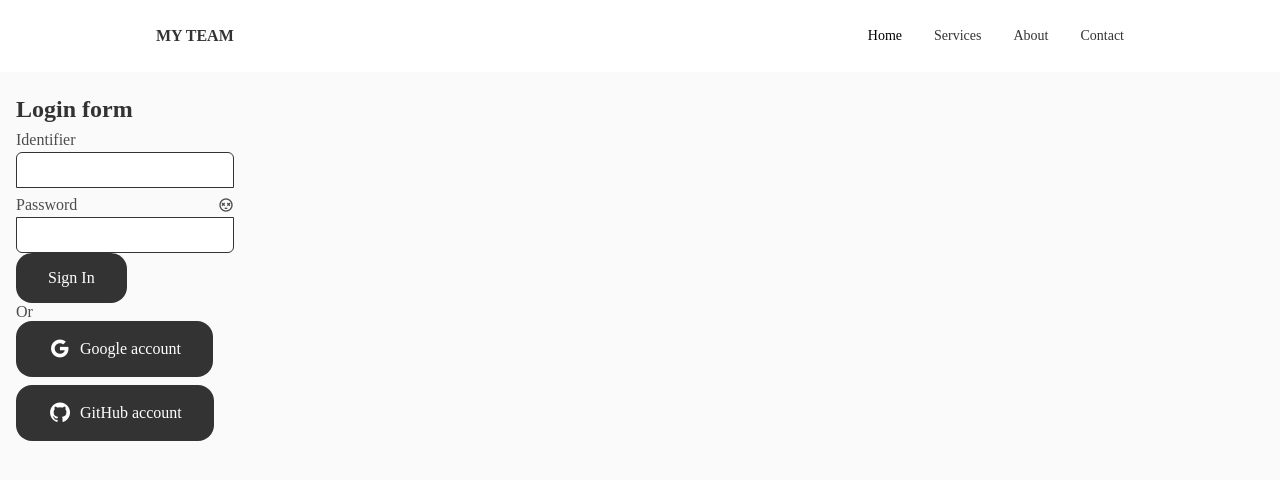
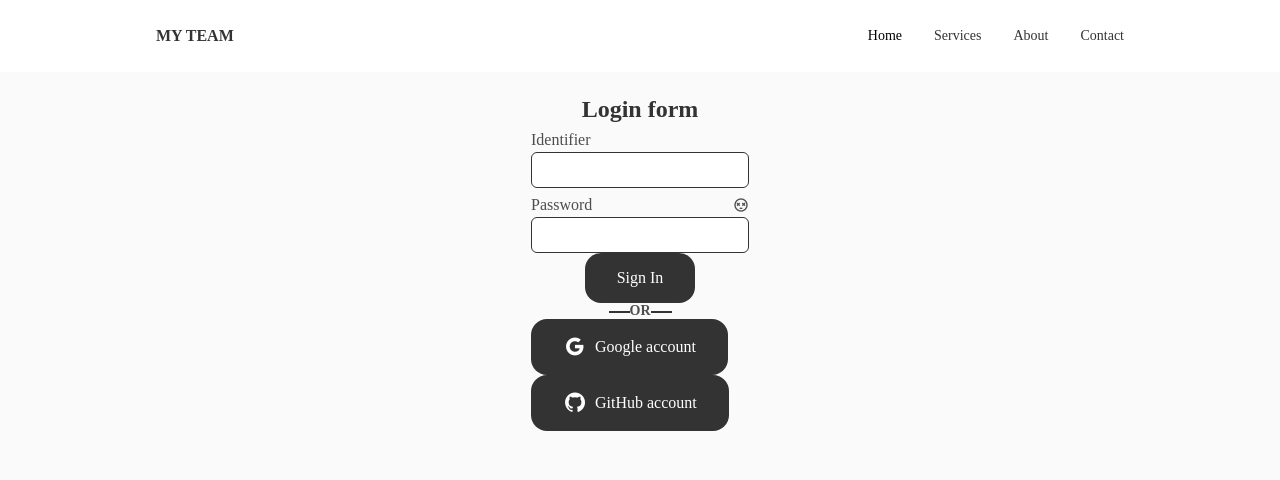
Before and after one commit to FrancoHolimananjara/MyTeam, a React (Create React App) app in the folder client/: page /login in a window 1280 px wide. Shown: the top 480 px of the page. Built offline with nearby package versions, Linux system fonts and the light colour scheme.

Commit message:
resume project

```diff
--- a/client/src/components/login/Login.jsx
+++ b/client/src/components/login/Login.jsx
@@ -22,9 +22,10 @@ function Login() {
 
     return (
         <section className="login section">
-            <div className="login__container grid">
+            <div className="login__container">
                 <div className="login__content">
                     <form action="" className="login__form">
+                        <div className="blank__info">
                             <h1>Login form</h1>
                             <div className="input__group">
                                 <label htmlFor="identifier">Identifier</label>
@@ -41,6 +42,7 @@ function Login() {
                                 Sign In
                             </button>
                             <p className="or">Or</p>
+                        </div>
                         <div className="login__social">
                             <a href="/" className="button">
                                 <i className="bx bxl-google"></i> Google account
@@ -51,7 +53,6 @@ function Login() {
                         </div>
                     </form>
                 </div>
-                <div className='login__img'></div>
             </div>
         </section>
     );
--- a/client/src/components/login/login.css
+++ b/client/src/components/login/login.css
@@ -1,9 +1,16 @@
 .login__container{
-    margin-left: 1rem;
-    margin-right: 1rem;
+    display: flex;
+    justify-content: center;
+    align-items: center;
+    position: relative;
 }
 
 .login__content{
+    position: absolute;
+    top: 50%;
+    width: 50%;
+    display: flex;
+    justify-content: center;
     align-items: center;
 }
 
@@ -13,6 +20,16 @@
     flex-direction: column;
     width: fit-content;
     row-gap: .2rem;
+}
+
+.login__form {
+}
+
+.blank__info {
+    display: flex;
+    flex-direction: column;
+    justify-content: center;
+    align-items: center;
 }
 
 .password{
@@ -31,9 +48,32 @@
     height: 100%;
 }
 
+.or {
+    position: relative;
+    font-weight: 700;
+    text-transform: uppercase;
+    font-size: 14px;
+}
+
+.or::before,
+.or::after {
+    content: '';
+    position: absolute;
+    width: 100%;
+    height: 2px;
+    background: var(--title-color);
+}
+
+.or::before {
+    top: 50%;
+    right: 100%;
+}
+.or::after {
+    top: 50%;
+    left: 100%;
+}
+
 .login__social{
-    display: flex;
-    flex-direction: column;
     row-gap: .5rem;
 }
 .login__social a{
@@ -52,9 +92,6 @@ input{
     border: 0;
     border: 1px solid var(--title-color);
 }
-input[type="text"]{
-    border-radius: 6px 6px 0 0;
+input{
+    border-radius: 6px;
 }
-input[type="password"]{
-    border-radius: 0 0 6px 6px;
-}
```
Also changed, not shown: 2 other files (tests, documents, lock files or other folders). Lines whose indentation alone changed are shown as unchanged.
